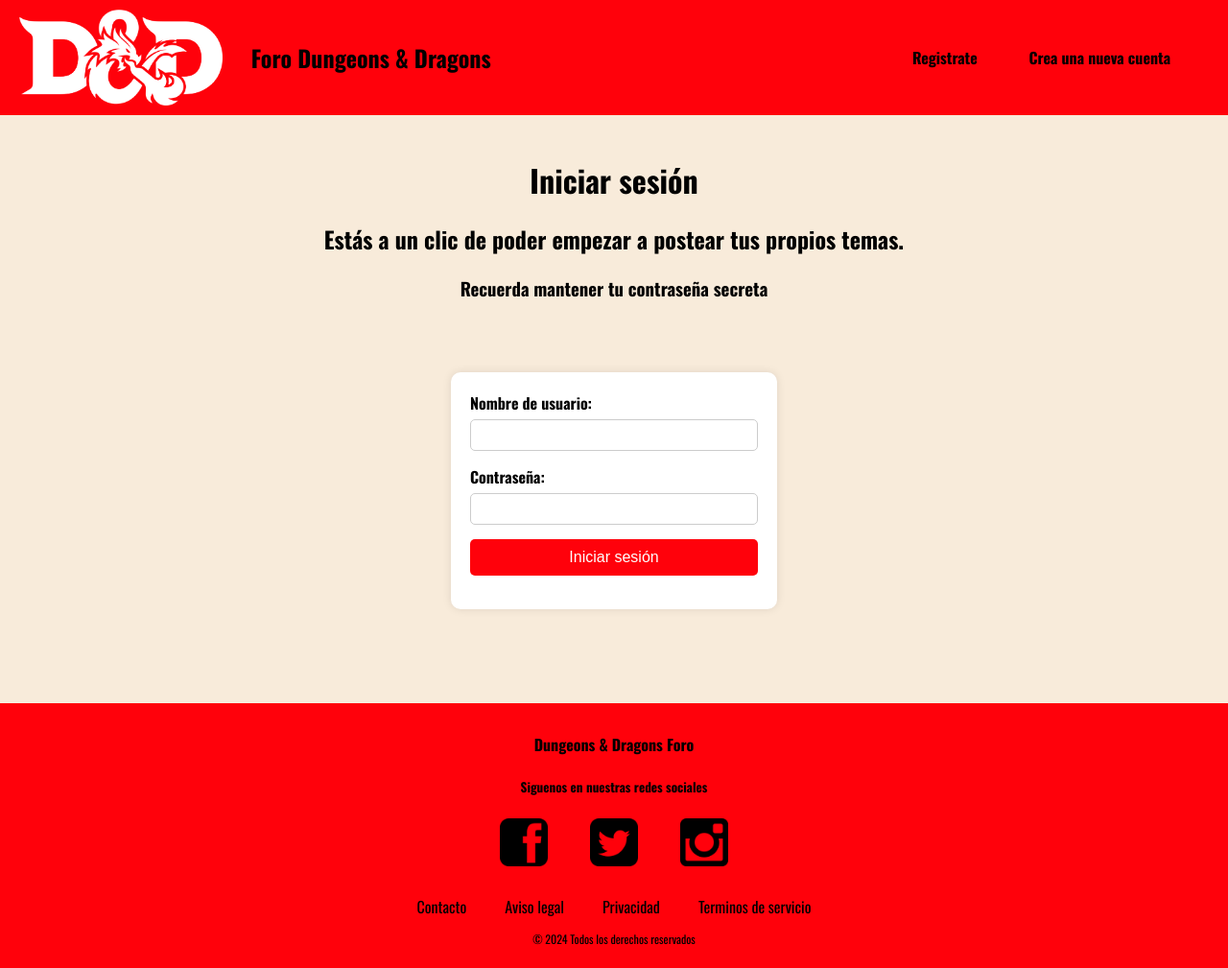
After one commit to MapiTenas/ForoDnD-Php, a PHP site: page /View/formulario_login.php in a window 1280 px wide. The commit adds this page. Shown: the whole page at 96% size. Run offline with PHP 8.4, Linux system fonts and the light colour scheme.

Commit message:
Se puede iniciar sesion con usuarios ya registrados en la bd

```diff
--- a/Controler/altaUsuarioController.php
+++ b/Controler/altaUsuarioController.php
@@ -13,7 +13,8 @@ if ($_SERVER['REQUEST_METHOD'] == 'POST') {
     } else {
         $usuario = new Usuario($connection);
         if ($usuario->createUser($username, $email, $password)) {
-            header("Location: ../index.php");
+            header("Location: ../View/index.php");
+            exit();
         } else {
             $error = 'ERROR: No se pudo crear el usuario. Inténtalo de nuevo.';
             renderForm($username, $email, $password, $error);
--- a/Model/usuario.php
+++ b/Model/usuario.php
@@ -20,4 +20,6 @@ class Usuario {
             return false;
         }
     }
+
+
 }
--- a/Resources/header.php
+++ b/Resources/header.php
@@ -20,7 +20,7 @@
     </div>
 
     <nav class="navbar">
-        <a href="">Registrate</a>
+        <a href="../View/formulario_login.php">Registrate</a>
         <a href="../Controler/altaUsuarioController.php">Crea una nueva cuenta</a>
     </nav>
 </header>
--- a/View/AltaUsuario.php
+++ b/View/AltaUsuario.php
@@ -15,6 +15,7 @@ function renderForm($username = '', $email = '', $password = '', $error = '')
     <h2>¡Bienvenid@! </h2>
     <h3>Estás apunto de unirte al foro con la comunidad más activa en castellano del juego de rol más importante del mundo. </h3>
     <h3>Recuerda loggearte para postear :)</h3>
+    <br>
     <div class="form-container">
         <?php
         if ($error != '') {
--- /dev/null
+++ b/View/formulario_login.php
@@ -0,0 +1,37 @@
+<!DOCTYPE html>
+<html lang="en">
+<head>
+    <meta charset="UTF-8">
+    <title>Foro D&D</title>
+    <link rel="stylesheet" href="../Resources/styles.css">
+</head>
+
+<body>
+<?php include '../Resources/header.php' ?>
+<br>
+<h1>Iniciar sesión</h1>
+<h2>Estás a un clic de poder empezar a postear tus propios temas. </h2>
+<h3>Recuerda mantener tu contraseña secreta</h3>
+<br>
+<div class="form-container">
+    <form action="../login.php" method="post">
+        <div class="form-group">
+            <label for="username">Nombre de usuario:</label>
+            <input type="text" id="username" name="username" required>
+        </div>
+        <div class="form-group">
+            <label for="password">Contraseña:</label>
+            <input type="password" id="password" name="password" required>
+        </div>
+        <div class="form-group">
+            <button type="submit" name="submit">Iniciar sesión</button>
+        </div>
+    </form>
+</div>
+
+<br>
+<br>
+
+<?php include '../Resources/footer.php' ?>
+</body>
+</html>
```
Also changed, not shown: View/index.php (+9 -0 lines), login.php (added, +38 -0 lines).
